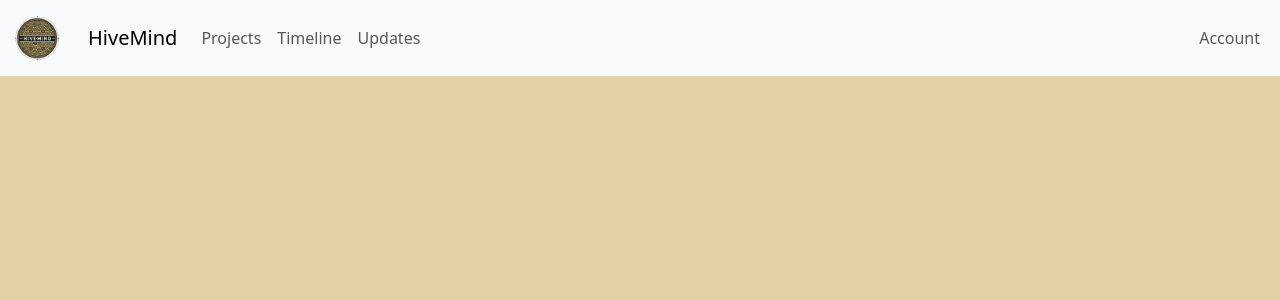
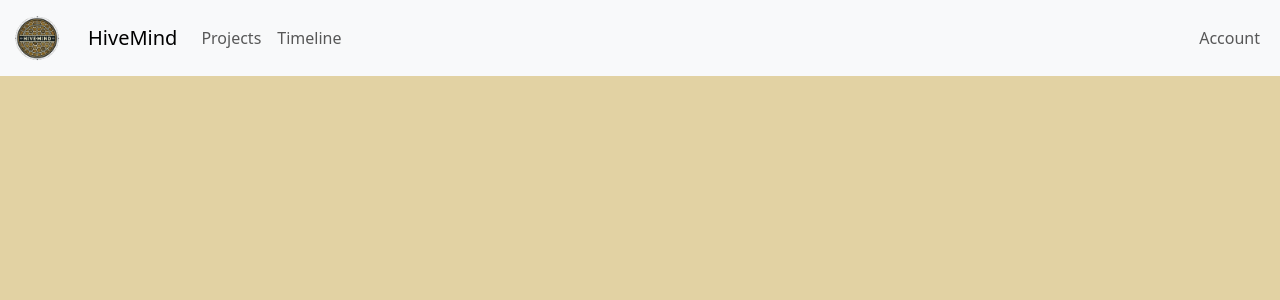
Before and after one commit to isreednc/hive-mind, a Django app: page /hiveapp/ in a window 1280 px wide. Shown: the top 300 px of the page. Run offline with Django 5.2, Linux system fonts and the light colour scheme; the visitor is signed in with stand-in values (Sample User, id 1).

Commit message:
Delete button updates page, removed Updates, fixed Timeline on Navbar not going to right location

```diff
--- a/HiveMind/tasks/views.py
+++ b/HiveMind/tasks/views.py
@@ -92,7 +92,7 @@ def submit_new_note(request, group_name):
         return JsonResponse({'error': 'Only POST requests are allowed.'}, status=405)
 
 def project_page(request, user_id):
-    current_user = request.user;
+    current_user = request.user
     if (user_id != current_user.id):
         return render(request, 'permission_denied.html')
 
--- a/HiveMind/templates/navbar.html
+++ b/HiveMind/templates/navbar.html
@@ -20,9 +20,6 @@
                     <li class="nav-item">
                         <a class="nav-link" href="{% url 'timeline_page' user_id=request.user.id %}">Timeline</a>
                     </li>
-                    <li class="nav-item">
-                        <a class="nav-link" href="{% url 'updates' %}">Updates</a>
-                    </li>
                 {% else %}
                     <li class="nav-item">
                         <a class="nav-link" href="{% url 'login' %}">Login</a>
@@ -37,7 +34,7 @@
                 <div class="project-switcher" style="display: flex; justify-content: center; align-items: center; width: 50%; gap: 30px; margin-right: 17%;">
                     <a class="nav-link" id="taskboard-link" href="{% url 'taskboard' group.name %}">Taskboard</a>
                     <h1 class="navbar-brand" style="margin-right: 0;">{{group.name}}</h1>
-                    <a class="nav-link" id="timeline-link" href="{% url 'timeline' group.name %}">Timeline</a>
+                    <a class="nav-link" id="timeline-link" href="/timeline/1/">Timeline</a>
                 </div>
                 {% endif %}
                 <ul class="navbar-nav">
```
Also changed, not shown: HiveMind/tasks/templates/project.html (+10 -3 lines), HiveMind/tasks/static/css/project.css (line endings or trailing spaces).
